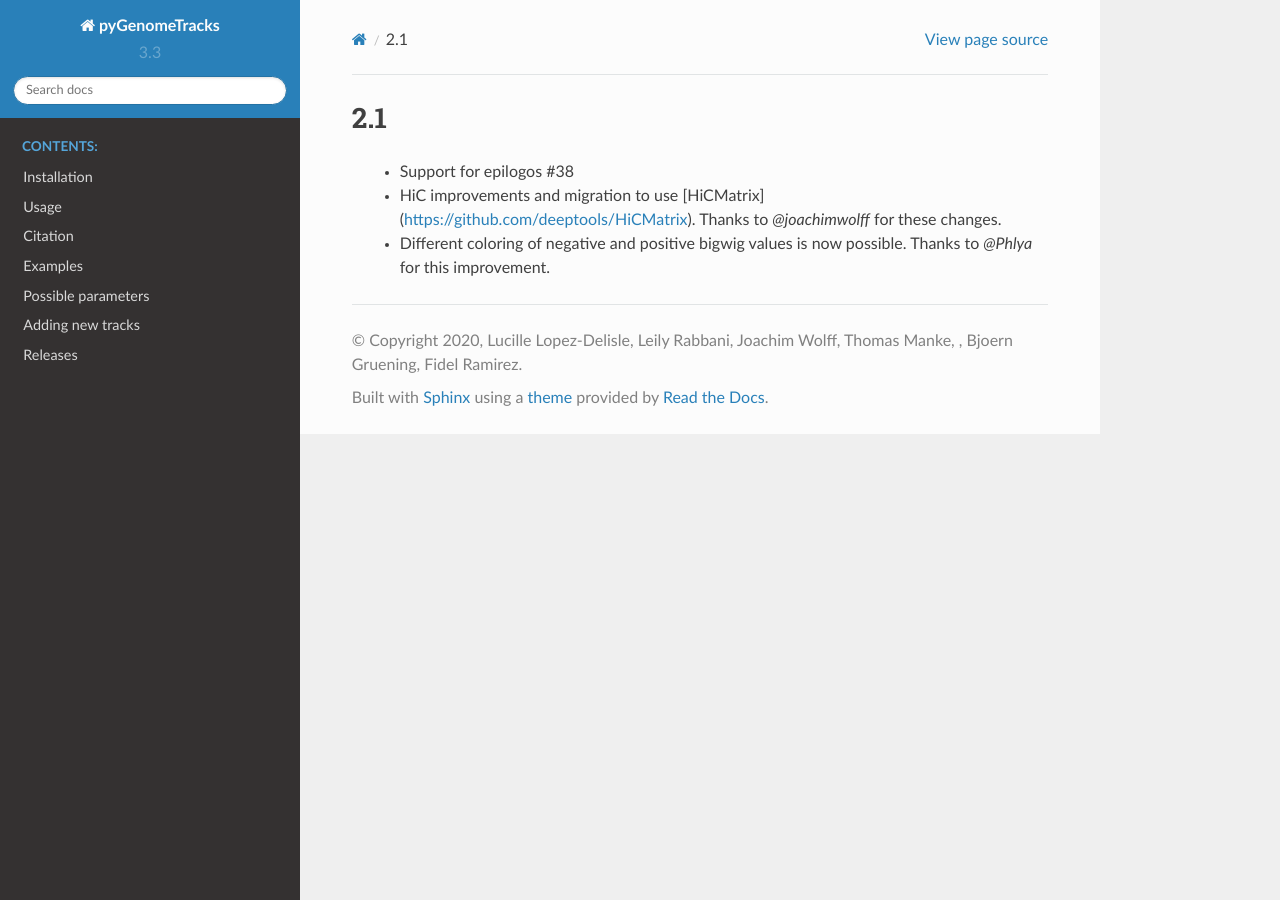
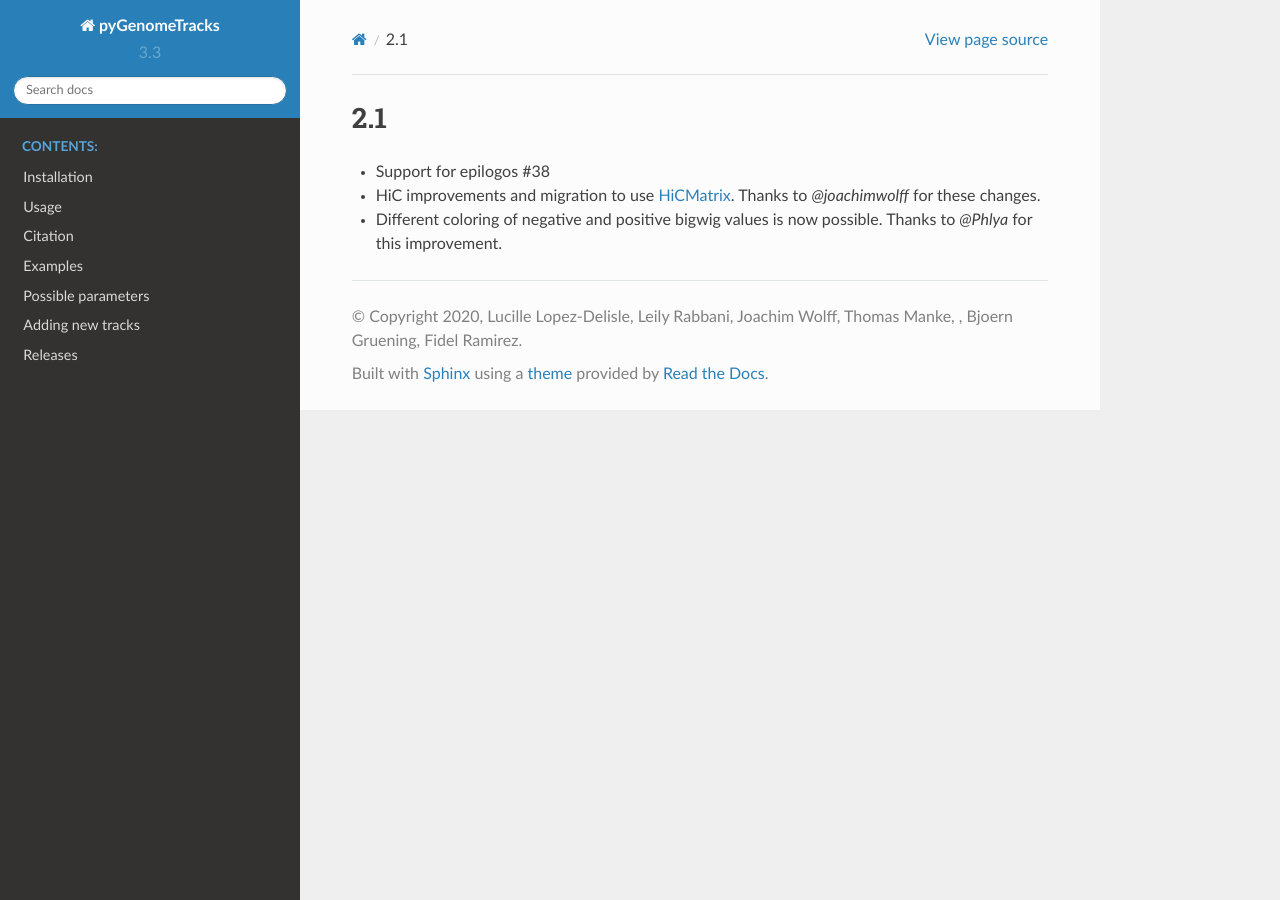
Before and after one commit to deeptools/pyGenomeTracks, a Sphinx documentation site: the page built from docs/content/releases/2.1.rst, in a window 1280 px wide. Built offline with Sphinx 7.4.7 and the Read the Docs theme 2.0.0, drawn with Linux system fonts in a browser that asks for light colours.

Commit message:
improve the syntax of doc releases

```diff
--- a/docs/content/releases/2.1.rst
+++ b/docs/content/releases/2.1.rst
@@ -1,6 +1,6 @@
 2.1
 ===
 
- * Support for epilogos  #38
- * HiC improvements and migration to use [HiCMatrix](https://github.com/deeptools/HiCMatrix). Thanks to *@joachimwolff* for these changes.
- * Different coloring of negative and positive bigwig values is now possible. Thanks to *@Phlya* for this improvement.
+* Support for epilogos  #38
+* HiC improvements and migration to use `HiCMatrix <https://github.com/deeptools/HiCMatrix>`_. Thanks to *@joachimwolff* for these changes.
+* Different coloring of negative and positive bigwig values is now possible. Thanks to *@Phlya* for this improvement.
--- a/docs/content/releases/3.2.1.rst
+++ b/docs/content/releases/3.2.1.rst
@@ -2,4 +2,6 @@
 =====
 
 - Small bug fix in parser when the parameter had spaces in the name and was a boolean (for example show data range instead of show_data_range).
+
+
 **Warning:** In version 4.0 no parameter with space will be accepted.
```
Also changed, not shown: docs/content/releases/2.0.rst (+10 -10 lines), docs/content/releases/3.2.rst (+6 -5 lines), docs/content/releases/3.3.rst (+7 -6 lines).
